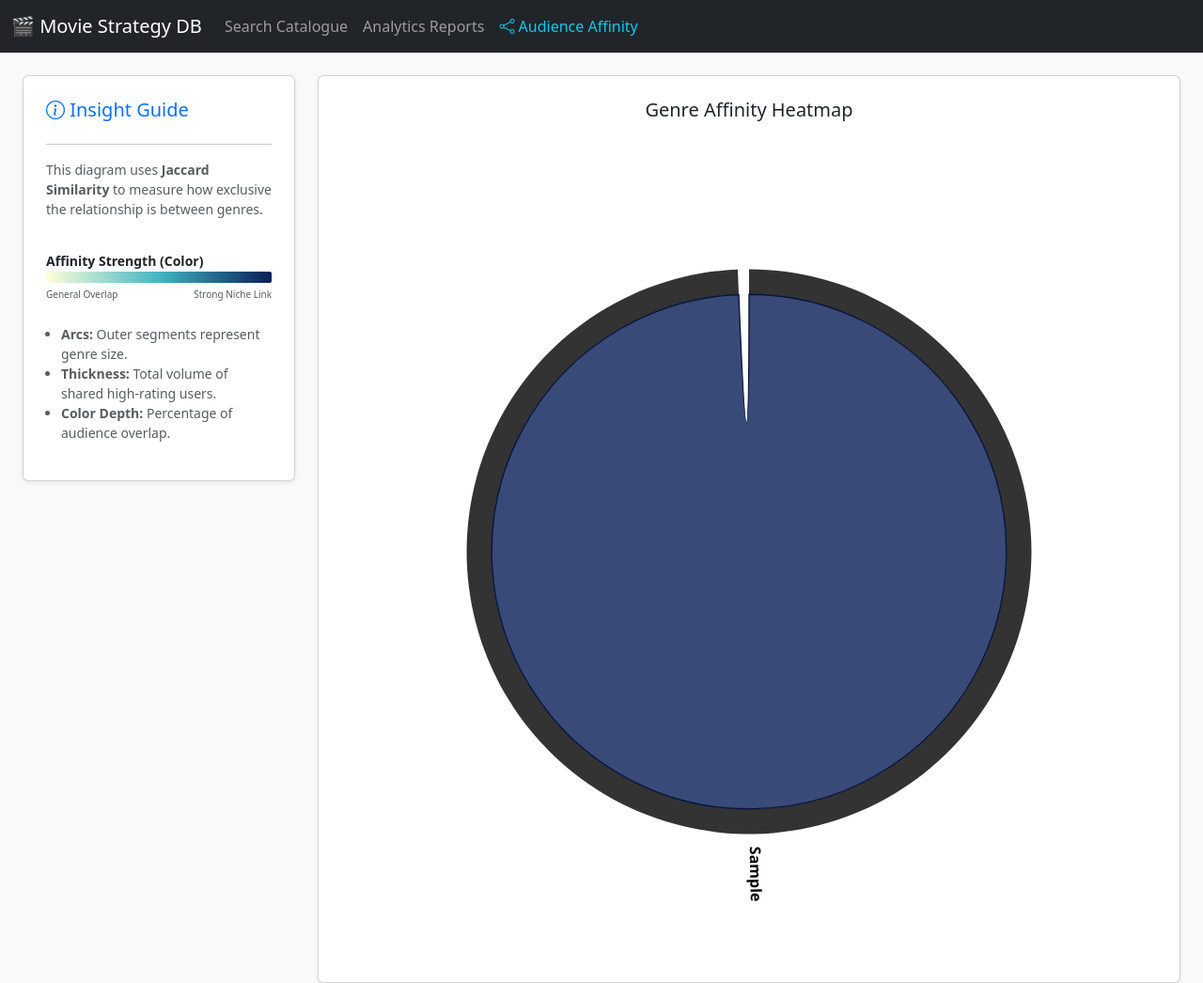
After one commit to ianL123/COMP0022-database_project, a Flask app: page /task3 in a window 1280 px wide. The commit adds this page. Shown: the whole page at 94% size. Run offline with Flask 3, Linux system fonts and the light colour scheme; tables that the repository leaves empty hold one stand-in row (values such as "Sample post").

Commit message:
T3: used Jaccard Similarity

```diff
--- a/task2.py
+++ b/analytics.py
@@ -38,3 +38,32 @@ def get_genre_polarization(db_session):
     except Exception as e:
         print(f"Error in polarization report: {e}")
         return []
+
+def get_genre_chord_data(session):
+    """
+    Fetches pre-calculated genre correlations from the cache table.
+    'value' controls ribbon thickness (total users).
+    'score' controls ribbon color depth (relative affinity/Jaccard index).
+    """
+    # We now fetch the 'score' column added during preprocessing
+    sql = """
+        SELECT source, target, value, score
+        FROM genre_affinity
+        ORDER BY score DESC
+    """
+    try:
+        rows = session.execute(text(sql)).fetchall()
+
+        chord_data = []
+        for row in rows:
+            chord_data.append({
+                "source": row[0],
+                "target": row[1],
+                "value": int(row[2]),     # Used for matrix thickness
+                "score": float(row[3])    # Used for heatmap color scale
+            })
+        return chord_data
+    except Exception as e:
+        # If the container just restarted, the table might not be ready yet
+        print(f"Error fetching chord data: {e}")
+        return []
--- a/app.py
+++ b/app.py
@@ -1,7 +1,7 @@
 from flask import Flask, render_template, request
 from flask_sqlalchemy import SQLAlchemy
 from sqlalchemy import text
-import task2
+import analytics
 
 app = Flask(__name__)
 
@@ -27,9 +27,8 @@ def index():
     f_director = request.form.get('director', '').strip()
     f_actor = request.form.get('actor', '').strip()
     f_runtime = request.form.get('runtime', '').strip()
-    f_region = request.form.get('region', '').strip() # Added region support
+    f_region = request.form.get('region', '').strip()
 
-    # Base SQL - Using LEFT JOIN for the 'others' metadata
     base_sql = """
         SELECT
             m.movieId,
@@ -79,30 +78,37 @@ def index():
 
     try:
         results = db.session.execute(text(sql), params).fetchall()
-
-        # Check if we have 'others' data for these results to trigger dashboard alerts
         if results and any(row.directors is None for row in results):
-            alerts.append("Some movies are missing extended metadata (directors/cast).")
-
+            alerts.append("Some movies are missing extended metadata.")
     except Exception as e:
         print(f"Database Error: {e}")
-        alerts.append("Query error - Check if 'others' table schema matches Python keys.")
+        alerts.append("Query error - Check database connection.")
 
     return render_template('index.html', results=results, alerts=alerts, inputs=request.form)
+
 # === Task 2: Analytics Reports Route ===
 @app.route('/task2')
-def reports():
+def task2():
     """
     Displays the analysis reports for Popularity and Polarization.
-    Fetches data using the analytics module.
     """
-    # Call functions from task2.py
-    popularity_data = task2.get_genre_popularity(db.session)
-    polarization_data = task2.get_genre_polarization(db.session)
+    popularity_data = analytics.get_genre_popularity(db.session)
+    polarization_data = analytics.get_genre_polarization(db.session)
 
     return render_template('task2.html',
                            popularity=popularity_data,
                            polarization=polarization_data)
 
+# === Task 3: Audience Affinity (Chord Diagram) ===
+@app.route('/task3')
+def task3():
+    """
+    Calculates genre correlation based on high user ratings.
+    """
+    # This calls the algorithm that creates the source/target matrix
+    chord_data = analytics.get_genre_chord_data(db.session)
+
+    return render_template('task3.html', chord_data=chord_data)
+
 if __name__ == '__main__':
     app.run(host='0.0.0.0', port=5000, debug=True)
--- /dev/null
+++ b/static/js/chord_chart.js
@@ -0,0 +1,67 @@
+function drawChordChart(data) {
+    const names = Array.from(new Set(data.flatMap(d => [d.source, d.target])));
+    const index = new Map(names.map((name, i) => [name, i]));
+
+    // Matrix for thickness (value) and matrix for color (score)
+    const matrix = Array.from({length: names.length}, () => new Array(names.length).fill(0));
+    const scoreMatrix = Array.from({length: names.length}, () => new Array(names.length).fill(0));
+
+    data.forEach(d => {
+        matrix[index.get(d.source)][index.get(d.target)] = d.value;
+        matrix[index.get(d.target)][index.get(d.source)] = d.value;
+        scoreMatrix[index.get(d.source)][index.get(d.target)] = d.score;
+        scoreMatrix[index.get(d.target)][index.get(d.source)] = d.score;
+    });
+
+    const width = 650, height = 650;
+    const outerRadius = Math.min(width, height) * 0.5 - 100;
+    const innerRadius = outerRadius - 20;
+
+    const svg = d3.select("#chord-chart")
+        .html("") // Clear the container
+        .append("svg")
+        .attr("viewBox", [-width / 2, -height / 2, width, height]);
+
+    // Color Scale: Yellow (low affinity) to Deep Blue (high affinity)
+    const colorScale = d3.scaleSequential()
+        .domain([0, d3.max(data, d => d.score)])
+        .interpolator(d3.interpolateYlGnBu);
+
+    const chord = d3.chord().padAngle(0.04).sortSubgroups(d3.descending)(matrix);
+    const arc = d3.arc().innerRadius(innerRadius).outerRadius(outerRadius);
+    const ribbon = d3.ribbon().radius(innerRadius);
+
+    const group = svg.append("g").selectAll("g").data(chord.groups).join("g");
+
+    // Draw Arcs
+    group.append("path")
+        .attr("fill", "#333")
+        .attr("d", arc);
+
+    // Labels
+    group.append("text")
+        .each(d => { d.angle = (d.startAngle + d.endAngle) / 2; })
+        .attr("dy", ".35em")
+        .attr("transform", d => `
+            rotate(${(d.angle * 180 / Math.PI - 90)})
+            translate(${outerRadius + 10})
+            ${d.angle > Math.PI ? "rotate(180)" : ""}
+        `)
+        .attr("text-anchor", d => d.angle > Math.PI ? "end" : "start")
+        .text(d => names[d.index])
+        .style("font-size", "12px")
+        .style("font-weight", "600");
+
+    // Draw Ribbons
+    svg.append("g")
+        .attr("fill-opacity", 0.8)
+        .selectAll("path")
+        .data(chord)
+        .join("path")
+        .attr("class", "chord-ribbon")
+        .attr("d", ribbon)
+        .attr("fill", d => colorScale(scoreMatrix[d.source.index][d.target.index]))
+        .attr("stroke", d => d3.rgb(colorScale(scoreMatrix[d.source.index][d.target.index])).darker())
+        .append("title")
+        .text(d => `${names[d.source.index]} ↔ ${names[d.target.index]}\nShared Fans: ${matrix[d.source.index][d.target.index]}\nAffinity Score: ${(scoreMatrix[d.source.index][d.target.index] * 100).toFixed(2)}%`);
+}
--- /dev/null
+++ b/templates/task3.html
@@ -0,0 +1,109 @@
+<!DOCTYPE html>
+<html>
+<head>
+    <title>Audience Affinity Analysis</title>
+    <link href="https://cdn.jsdelivr.net/npm/bootstrap@5.3.0/dist/css/bootstrap.min.css" rel="stylesheet">
+    <link rel="stylesheet" href="https://cdn.jsdelivr.net/npm/bootstrap-icons@1.10.0/font/bootstrap-icons.css">
+    <link href="{{ url_for('static', filename='css/style.css') }}" rel="stylesheet">
+    <style>
+        #chord-chart svg {
+            display: block;
+            margin: auto;
+            max-width: 100%;
+            height: auto;
+        }
+        .chord-ribbon:hover {
+            fill-opacity: 1 !important;
+            stroke: #333;
+            stroke-width: 1px;
+        }
+        /* Custom legend styling */
+        .legend-bar {
+            height: 12px;
+            width: 100%;
+            background: linear-gradient(to right, #ffffd9, #41b6c4, #081d58);
+            border-radius: 2px;
+            margin-bottom: 5px;
+        }
+    </style>
+</head>
+<body class="bg-light">
+
+    <nav class="navbar navbar-expand-lg navbar-dark bg-dark mb-4">
+        <div class="container-fluid">
+            <a class="navbar-brand" href="/">🎬 Movie Strategy DB</a>
+            <div class="collapse navbar-collapse" id="navbarNav">
+                <ul class="navbar-nav">
+                    <li class="nav-item">
+                        <a class="nav-link" href="/">Search Catalogue</a>
+                    </li>
+                    <li class="nav-item">
+                        <a class="nav-link" href="/task2">Analytics Reports</a>
+                    </li>
+                    <li class="nav-item">
+                        <a class="nav-link active text-info" href="/task3">
+                            <i class="bi bi-share"></i> Audience Affinity
+                        </a>
+                    </li>
+                </ul>
+            </div>
+        </div>
+    </nav>
+
+    <div class="container-fluid px-4">
+        <div class="row">
+            <div class="col-md-3">
+                <div class="card shadow-sm p-4 mb-4">
+                    <h5 class="text-primary"><i class="bi bi-info-circle"></i> Insight Guide</h5>
+                    <hr>
+                    <p class="small text-muted">
+                        This diagram uses <strong>Jaccard Similarity</strong> to measure how exclusive the relationship is between genres.
+                    </p>
+
+                    <div class="mt-3 mb-4">
+                        <label class="small fw-bold text-dark">Affinity Strength (Color)</label>
+                        <div class="legend-bar"></div>
+                        <div class="d-flex justify-content-between text-muted" style="font-size: 10px;">
+                            <span>General Overlap</span>
+                            <span>Strong Niche Link</span>
+                        </div>
+                    </div>
+
+                    <ul class="small text-muted ps-3">
+                        <li><strong>Arcs:</strong> Outer segments represent genre size.</li>
+                        <li><strong>Thickness:</strong> Total volume of shared high-rating users.</li>
+                        <li><strong>Color Depth:</strong> Percentage of audience overlap.</li>
+                    </ul>
+                </div>
+            </div>
+
+            <div class="col-md-9">
+                <div class="card shadow-sm p-4 text-center">
+                    <h5 class="text-dark mb-4">Genre Affinity Heatmap</h5>
+
+                    <div id="chord-chart"></div>
+
+                    {% if not chord_data %}
+                    <div class="alert alert-warning">
+                        No correlation data found. Check database and CSV processing.
+                    </div>
+                    {% endif %}
+                </div>
+            </div>
+        </div>
+    </div>
+
+    <script src="https://d3js.org/d3.v7.min.js"></script>
+    <script src="{{ url_for('static', filename='js/chord_chart.js') }}"></script>
+
+    <script>
+        document.addEventListener("DOMContentLoaded", function() {
+            const movieData = {{ chord_data | tojson }};
+            if (movieData && movieData.length > 0) {
+                drawChordChart(movieData);
+            }
+        });
+    </script>
+    <script src="https://cdn.jsdelivr.net/npm/bootstrap@5.3.0/dist/js/bootstrap.bundle.min.js"></script>
+</body>
+</html>
```
Also changed, not shown: init.sql (+12 -14 lines), scripts/preprocess.py (+17 -10 lines), templates/index.html (+6 -1 lines).
